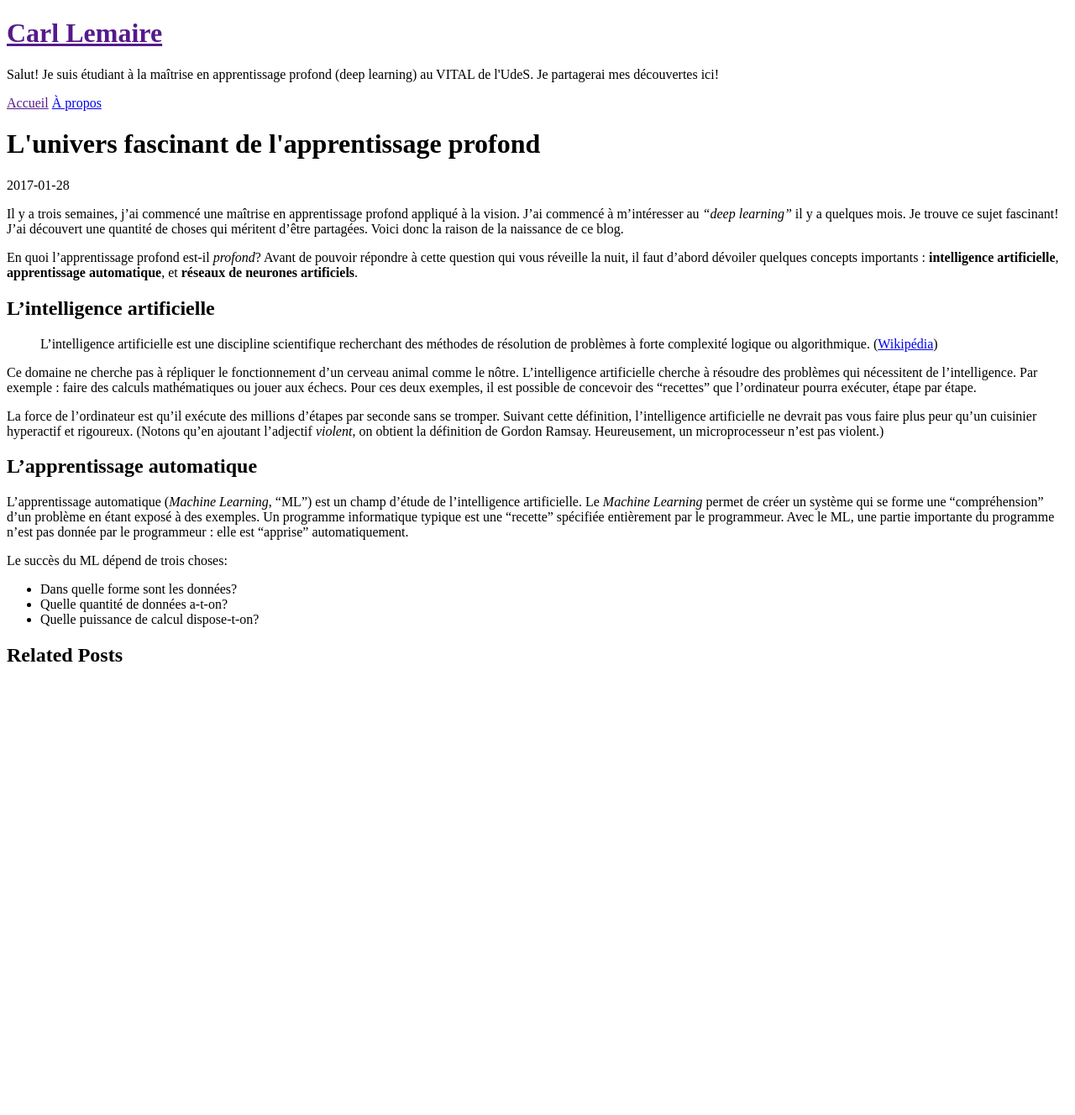
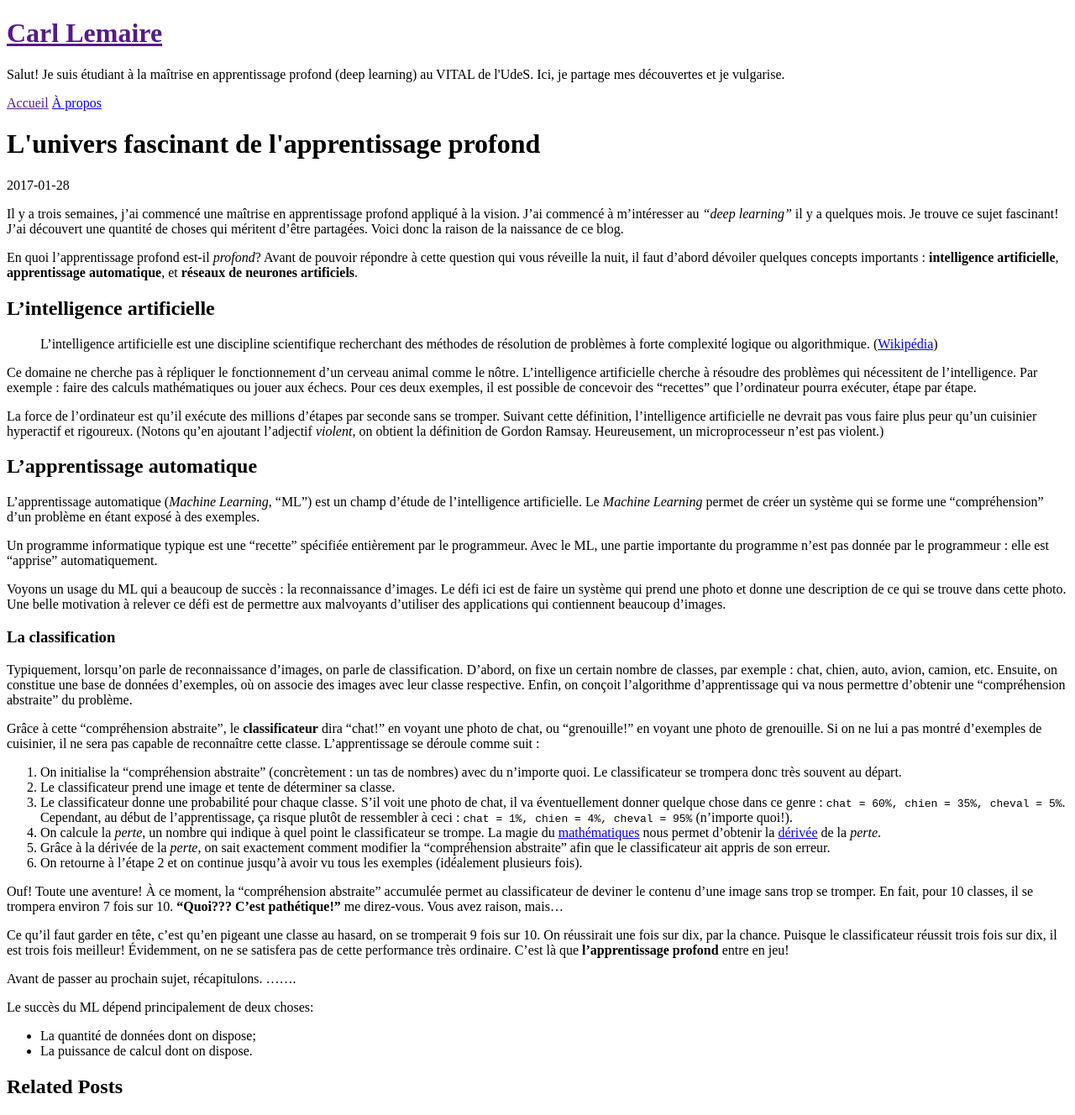
Before and after one commit to lemairecarl/lemairecarl.github.io, a Jekyll site: the page built from _posts/2017-01-28-apprentissage-profond.md, in a window 1280 px wide. Shown: the whole page at 84% size. Built offline with Jekyll 4.4.1, drawn with Linux system fonts in a browser that asks for light colours; before the commit the page ends 900 px from its top, so only the background shows below that.

Commit message:
Continuer article ML

```diff
--- a/_config.yml
+++ b/_config.yml
@@ -9,7 +9,7 @@ permalink:        pretty
 # Setup
 title:            Carl Lemaire
 tagline:          Apprentissage profond
-description:      Salut! Je suis étudiant à la maîtrise en apprentissage profond (deep learning) au VITAL de l'UdeS. Je partagerai mes découvertes ici!
+description:      Salut! Je suis étudiant à la maîtrise en apprentissage profond (deep learning) au VITAL de l'UdeS. Ici, je partage mes découvertes et je vulgarise.
 url:              carlvieriste.github.io
 baseurl:          /
 author:           Carl Lemaire
--- a/_posts/2017-01-28-apprentissage-profond.md
+++ b/_posts/2017-01-28-apprentissage-profond.md
@@ -6,7 +6,7 @@ excerpt_separator: "<!--more-->"
 
 Il y a trois semaines, j'ai commencé une maîtrise en apprentissage profond appliqué à la vision. J'ai commencé à m'intéresser au _"deep learning"_ il y a quelques mois. Je trouve ce sujet fascinant! J'ai découvert une quantité de choses qui méritent d'être partagées. Voici donc la raison de la naissance de ce blog.
 
-En quoi l'apprentissage profond est-il _profond_? Avant de pouvoir répondre à cette question qui vous réveille la nuit, il faut d'abord dévoiler quelques concepts importants : **intelligence artificielle**, **apprentissage automatique**, et **réseaux de neurones artificiels**.
+En quoi l'apprentissage profond est-il _profond_? Avant de pouvoir répondre à cette question qui vous réveille la nuit, il faut d'abord dévoiler quelques concepts importants : **intelligence artificielle**, **apprentissage automatique**, et **réseaux de neurones artificiels**.
 
 <!--more-->
 
@@ -14,16 +14,41 @@ En quoi l'apprentissage profond est-il _profond_? Avant de pouvoir répondre à
 
 >L'intelligence artificielle est une discipline scientifique recherchant des méthodes de résolution de problèmes à forte complexité logique ou algorithmique. ([Wikipédia](https://fr.wikipedia.org/wiki/Intelligence_artificielle))
 
-Ce domaine ne cherche pas à répliquer le fonctionnement d'un cerveau animal comme le nôtre. L'intelligence artificielle cherche à résoudre des problèmes qui nécessitent de l'intelligence. Par exemple : faire des calculs mathématiques ou jouer aux échecs. Pour ces deux exemples, il est possible de concevoir des "recettes" que l'ordinateur pourra exécuter, étape par étape.
+Ce domaine ne cherche pas à répliquer le fonctionnement d'un cerveau animal comme le nôtre. L'intelligence artificielle cherche à résoudre des problèmes qui nécessitent de l'intelligence. Par exemple : faire des calculs mathématiques ou jouer aux échecs. Pour ces deux exemples, il est possible de concevoir des "recettes" que l'ordinateur pourra exécuter, étape par étape.
 
 La force de l'ordinateur est qu'il exécute des millions d'étapes par seconde sans se tromper. Suivant cette définition, l'intelligence artificielle ne devrait pas vous faire plus peur qu'un cuisinier hyperactif et rigoureux. (Notons qu'en ajoutant l'adjectif _violent_, on obtient la définition de Gordon Ramsay. Heureusement, un microprocesseur n'est pas violent.)
 
 ## L'apprentissage automatique
 
-L'apprentissage automatique (_Machine Learning_, "ML") est un champ d'étude de l'intelligence artificielle. Le _Machine Learning_ permet de créer un système qui se forme une "compréhension" d'un problème en étant exposé à des exemples. Un programme informatique typique est une "recette" spécifiée entièrement par le programmeur. Avec le ML, une partie importante du programme n'est pas donnée par le programmeur : elle est "apprise" automatiquement.
+L'apprentissage automatique (_Machine Learning_, "ML") est un champ d'étude de l'intelligence artificielle. Le _Machine Learning_ permet de créer un système qui se forme une "compréhension" d'un problème en étant exposé à des exemples.
 
-Le succès du ML dépend de trois choses:
+Un programme informatique typique est une "recette" spécifiée entièrement par le programmeur. Avec le ML, une partie importante du programme n'est pas donnée par le programmeur : elle est "apprise" automatiquement.
 
-- Dans quelle forme sont les données?
-- Quelle quantité de données a-t-on?
-- Quelle puissance de calcul dispose-t-on?
+Voyons un usage du ML qui a beaucoup de succès : la reconnaissance d'images. Le défi ici est de faire un système qui prend une photo et donne une description de ce qui se trouve dans cette photo. Une belle motivation à relever ce défi est de permettre aux malvoyants d'utiliser des applications qui contiennent beaucoup d'images.
+
+### La classification
+
+Typiquement, lorsqu'on parle de reconnaissance d'images, on parle de classification. D'abord, on fixe un certain nombre de classes, par exemple : chat, chien, auto, avion, camion, etc. Ensuite, on constitue une base de données d'exemples, où on associe des images avec leur classe respective. Enfin, on conçoit l'algorithme d'apprentissage qui va nous permettre d'obtenir une "compréhension abstraite" du problème.
+
+Grâce à cette "compréhension abstraite", le **classificateur** dira "chat!" en voyant une photo de chat, ou "grenouille!" en voyant une photo de grenouille. Si on ne lui a pas montré d'exemples de cuisinier, il ne sera pas capable de reconnaître cette classe. L'apprentissage se déroule comme suit :
+
+1. On initialise la "compréhension abstraite" (concrètement : un tas de nombres) avec du n'importe quoi. Le classificateur se trompera donc très souvent au départ.
+2. Le classificateur prend une image et tente de déterminer sa classe.
+3. Le classificateur donne une probabilité pour chaque classe. S'il voit une photo de chat, il va éventuellement donner quelque chose dans ce genre : `chat = 60%, chien = 35%, cheval = 5%`. Cependant, au début de l'apprentissage, ça risque plutôt de ressembler à ceci : `chat = 1%, chien = 4%, cheval = 95%` (n'importe quoi!).
+4. On calcule la _perte_, un nombre qui indique à quel point le classificateur se trompe. La magie du [mathématiques][diff] nous permet d'obtenir la [dérivée][deriv] de la _perte_.
+5. Grâce à la dérivée de la _perte_, on sait exactement comment modifier la "compréhension abstraite" afin que le classificateur ait appris de son erreur.
+6. On retourne à l'étape 2 et on continue jusqu'à avoir vu tous les exemples (idéalement plusieurs fois).
+
+Ouf! Toute une aventure! À ce moment, la "compréhension abstraite" accumulée permet au classificateur de deviner le contenu d'une image sans trop se tromper. En fait, pour 10 classes, il se trompera environ  7 fois sur 10. **"Quoi??? C'est pathétique!"** me direz-vous. Vous avez raison, mais...
+
+Ce qu'il faut garder en tête, c'est qu'en pigeant une classe au hasard, on se tromperait 9 fois sur 10. On réussirait une fois sur dix, par la chance. Puisque le classificateur réussit trois fois sur dix, il est trois fois meilleur! Évidemment, on ne se satisfera pas de cette performance très ordinaire. C'est là que **l'apprentissage profond** entre en jeu!
+
+Avant de passer au prochain sujet, récapitulons. .......
+
+Le succès du ML dépend principalement de deux choses:
+
+- La quantité de données dont on dispose;
+- La puissance de calcul dont on dispose.
+
+[diff]: https://fr.wikipedia.org/wiki/Différentielle
+[deriv]: https://fr.wikiversity.org/wiki/Fonction_dérivée
--- a/index.html
+++ b/index.html
@@ -16,7 +16,7 @@ title: Home
 
     {{ post.excerpt }}
 
-    <a href="{{ post.url }}">Lire l'article</a>
+    <a href="{{ post.url }}">Lire l'article  ➤</a>
   </div>
   {% endfor %}
 </div>
```
